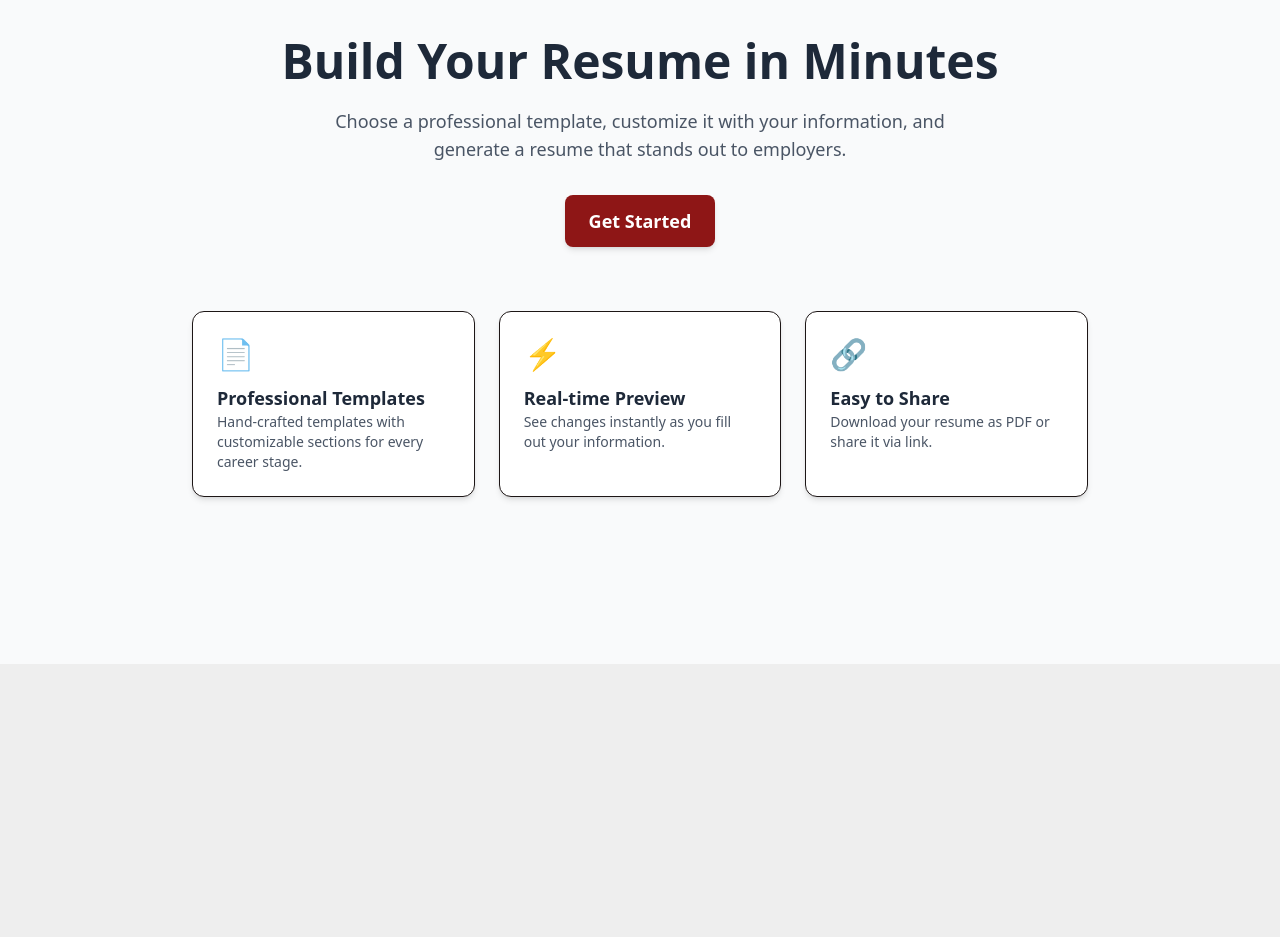
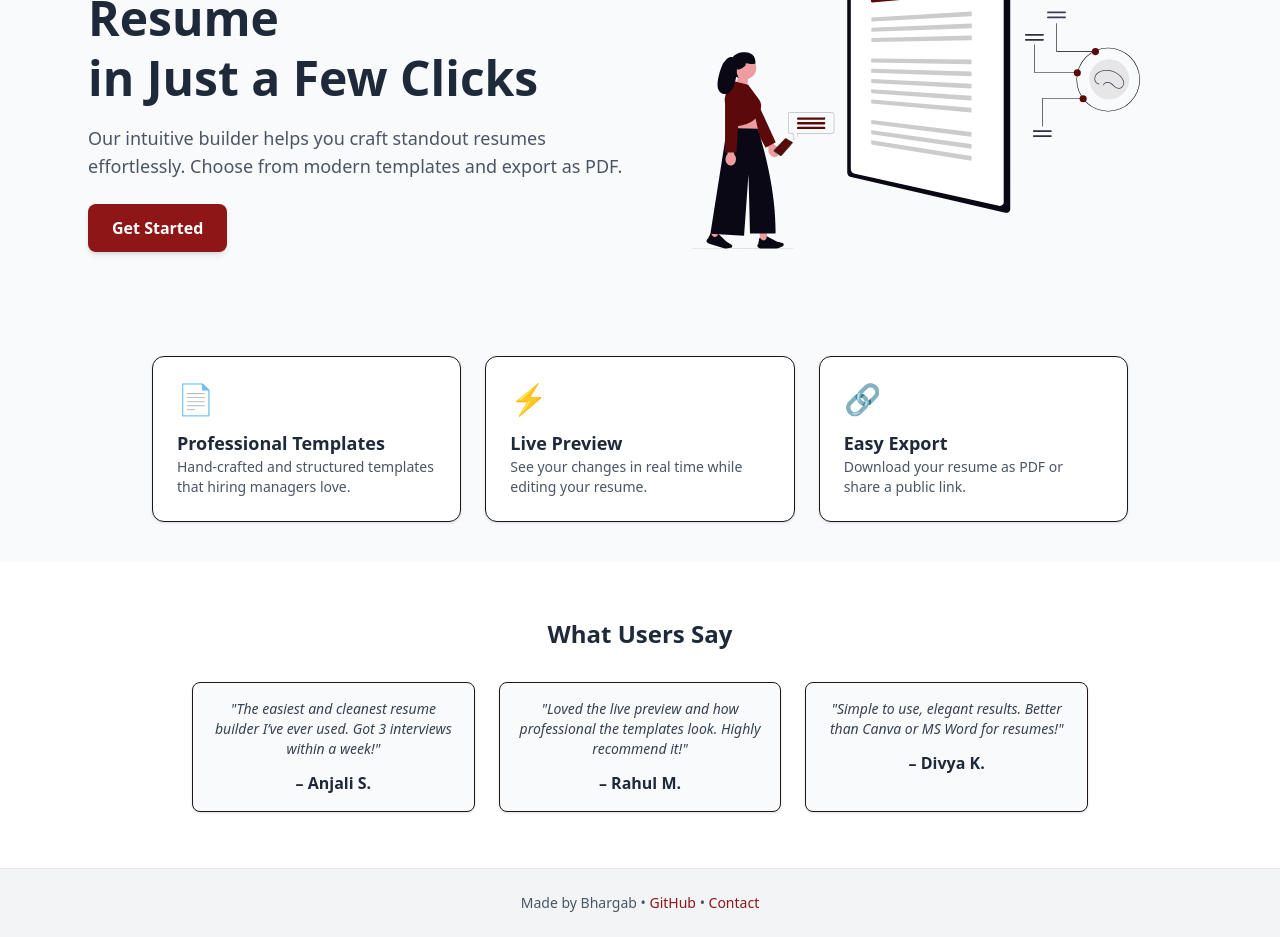
Before and after one commit to bhargablinx/resume-builder, a React (Vite) app: page / in a window 1280 px wide. Shown: the part 200-1137 px from the top of the page. Before the commit the page ends 864 px from the top, so only its background shows below. Built offline with nearby package versions, Linux system fonts and the light colour scheme.

Commit message:
Update the home page

```diff
--- a/src/pages/HomePage.jsx
+++ b/src/pages/HomePage.jsx
@@ -2,54 +2,120 @@ import { Link } from "react-router-dom";
 
 export default function HomePage() {
     return (
-        <main className="min-h-screen bg-gray-50 flex items-center justify-center px-4">
-            <div className="max-w-4xl w-full text-center py-20">
+        <div className="flex flex-col min-h-screen bg-gray-50">
+            <main className="flex-grow">
+                {/* Hero Section */}
+                <section className="flex flex-col-reverse lg:flex-row items-center justify-between max-w-6xl mx-auto px-6 py-16">
+                    <div className="lg:w-1/2 text-center lg:text-left">
                         <h1 className="text-4xl sm:text-5xl font-bold text-gray-800 leading-tight">
-                    Build Your Resume in Minutes
+                            Build a Professional Resume <br /> in Just a Few
+                            Clicks
                         </h1>
-                <p className="text-lg text-gray-600 mt-4 max-w-2xl mx-auto">
-                    Choose a professional template, customize it with your
-                    information, and generate a resume that stands out to
-                    employers.
+                        <p className="mt-4 text-lg text-gray-600 max-w-xl">
+                            Our intuitive builder helps you craft standout
+                            resumes effortlessly. Choose from modern templates
+                            and export as PDF.
                         </p>
-
-                <div className="mt-8">
                         <Link
                             to="/templates"
-                        className="inline-block bg-dark-red hover:bg-red-700 text-white text-lg font-semibold py-3 px-6 rounded-lg shadow-md transition"
+                            className="mt-6 inline-block bg-dark-red hover:bg-red-700 text-white font-semibold py-3 px-6 rounded-lg shadow-md transition"
                         >
                             Get Started
                         </Link>
                     </div>
 
-                <div className="mt-16 grid grid-cols-1 sm:grid-cols-3 gap-6">
+                    <div className="lg:w-1/2 mb-10 lg:mb-0">
+                        <img
+                            src="public/undraw_chat-with-ai_ir62.svg"
+                            alt="Resume Builder Illustration"
+                            className="w-full max-w-md mx-auto"
+                        />
+                    </div>
+                </section>
+
+                {/* Features Section */}
+                <section className="max-w-5xl mx-auto px-6 py-10 grid grid-cols-1 sm:grid-cols-3 gap-6">
                     <FeatureCard
+                        emoji="📄"
                         title="Professional Templates"
-                        desc="Hand-crafted templates with customizable sections for every career stage."
-                        emoji="📄"
+                        desc="Hand-crafted and structured templates that hiring managers love."
                     />
                     <FeatureCard
-                        title="Real-time Preview"
-                        desc="See changes instantly as you fill out your information."
                         emoji="⚡"
+                        title="Live Preview"
+                        desc="See your changes in real time while editing your resume."
                     />
                     <FeatureCard
-                        title="Easy to Share"
-                        desc="Download your resume as PDF or share it via link."
                         emoji="🔗"
+                        title="Easy Export"
+                        desc="Download your resume as PDF or share a public link."
+                    />
+                </section>
+
+                {/* Testimonials */}
+                <section className="bg-white py-14 px-6">
+                    <div className="max-w-4xl mx-auto text-center">
+                        <h2 className="text-2xl font-bold text-gray-800">
+                            What Users Say
+                        </h2>
+                        <div className="mt-8 grid grid-cols-1 sm:grid-cols-3 gap-6">
+                            <TestimonialCard
+                                name="Anjali S."
+                                quote="The easiest and cleanest resume builder I’ve ever used. Got 3 interviews within a week!"
+                            />
+                            <TestimonialCard
+                                name="Rahul M."
+                                quote="Loved the live preview and how professional the templates look. Highly recommend it!"
+                            />
+                            <TestimonialCard
+                                name="Divya K."
+                                quote="Simple to use, elegant results. Better than Canva or MS Word for resumes!"
                             />
                         </div>
                     </div>
+                </section>
             </main>
+
+            {/* Footer */}
+            <footer className="bg-gray-100 text-center text-sm py-6 border-t border-gray-200">
+                <p className="text-gray-600">
+                    Made by Bhargab •{" "}
+                    <a
+                        href="https://github.com/BhargabLinx"
+                        target="_blank"
+                        rel="noopener noreferrer"
+                        className="text-dark-red hover:underline"
+                    >
+                        GitHub
+                    </a>{" "}
+                    •{" "}
+                    <a
+                        href="mailto:bhargab@example.com"
+                        className="text-dark-red hover:underline"
+                    >
+                        Contact
+                    </a>
+                </p>
+            </footer>
+        </div>
     );
 }
 
-function FeatureCard({ title, desc, emoji }) {
+function FeatureCard({ emoji, title, desc }) {
     return (
-        <div className="bg-white rounded-xl shadow-md p-6 text-left border hover:shadow-lg transition">
+        <div className="bg-white rounded-xl shadow-sm border p-6 hover:shadow-md transition text-left">
             <div className="text-3xl mb-3">{emoji}</div>
             <h3 className="text-lg font-semibold text-gray-800">{title}</h3>
             <p className="text-sm text-gray-600">{desc}</p>
         </div>
     );
 }
+
+function TestimonialCard({ name, quote }) {
+    return (
+        <div className="bg-gray-50 p-4 rounded-lg border shadow-sm">
+            <p className="text-sm italic text-gray-700">"{quote}"</p>
+            <div className="mt-3 font-semibold text-gray-800">– {name}</div>
+        </div>
+    );
+}
```
Also changed, not shown: public/undraw_chat-with-ai_ir62.svg (added). Lines whose indentation alone changed are shown as unchanged.
